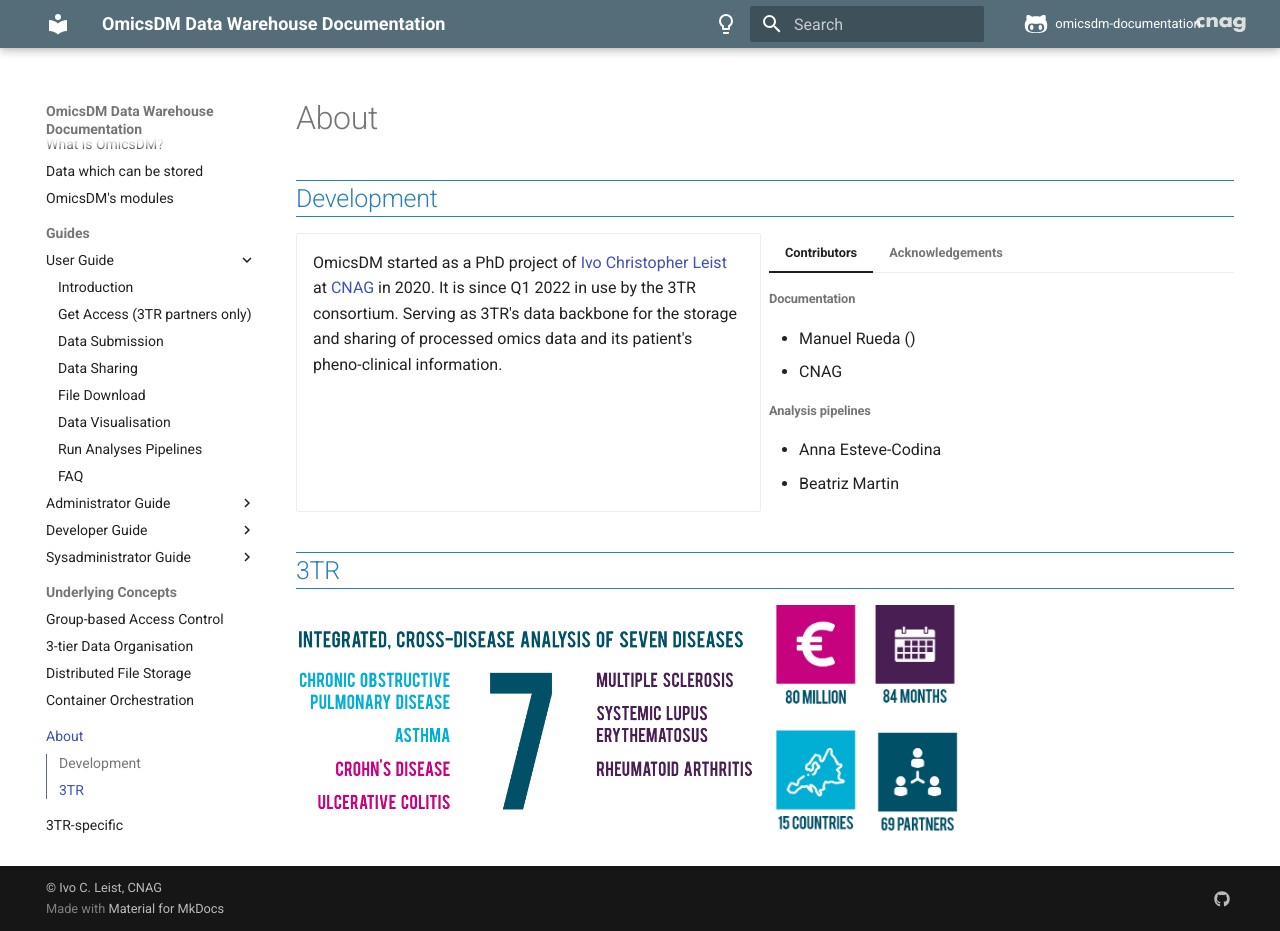
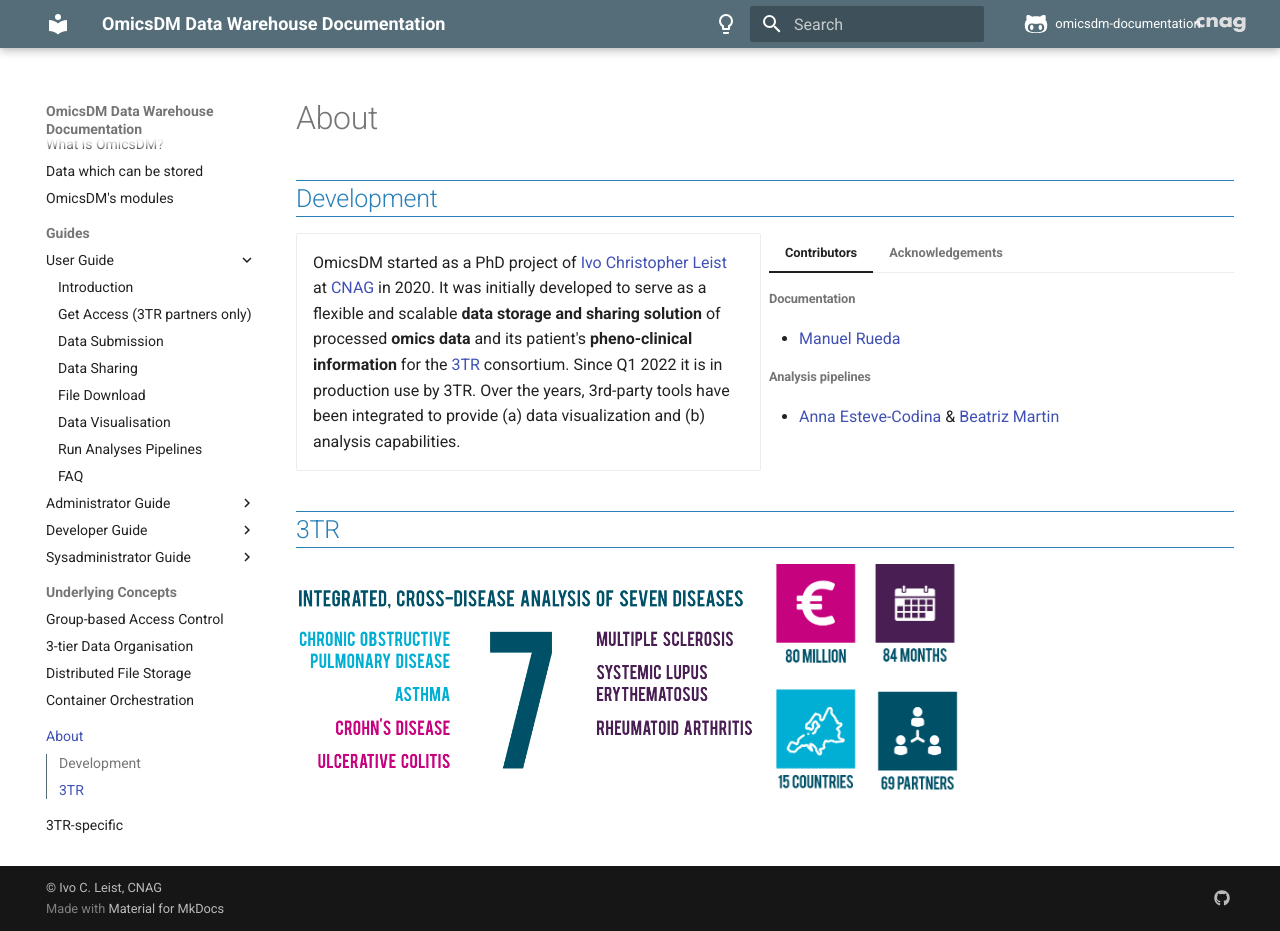
Before and after one commit to CNAG-Biomedical-Informatics/omicsdm-documentation, an MkDocs documentation site: the page built from docs/content/about.md, in a window 1280 px wide and 931 px high. Built offline with MkDocs 1.6.1 and Material for MkDocs 9.7.7, drawn with Linux system fonts in a browser that asks for light colours; comment, search, counter and statistics services are not loaded.

Commit message:
added missing links

```diff
--- a/docs/content/about.md
+++ b/docs/content/about.md
@@ -3,29 +3,32 @@
 ## Development
 <div class="grid cards" markdown>
 
-OmicsDM started as a PhD project of [Ivo Christopher Leist]()
-at [CNAG](https://www.cnag.eu) in 2020. It is since Q1 2022
-in use by the 3TR consortium.
-Serving as 3TR's data backbone for the storage and sharing of processed omics data
-and its patient's pheno-clinical information.
+OmicsDM started as a PhD project of [Ivo Christopher Leist](https://github.com/IvoLeist){target="_blank"}
+at [CNAG](https://www.cnag.eu){target="_blank"} in 2020. It was initially developed to serve
+as a flexible and scalable **data storage and sharing solution** of processed **omics data**
+and its patient's **pheno-clinical information** for the [3TR](https://www.3tr-imi.eu){target="_blank"} consortium.
+Since Q1 2022 it is in production use by 3TR. Over the years, 3rd-party tools have been integrated
+to provide (a) data visualization and (b) analysis capabilities.
 { .card }
 
 === "Contributors"
     ###### Documentation
-      - Manuel Rueda ()
-      - CNAG
+      - [Manuel Rueda]()
 
     ###### Analysis pipelines
-      - Anna Esteve-Codina
-      - Beatriz Martin
+      - [Anna Esteve-Codina](https://scholar.google.com/citations?user=296EwRUAAAAJ){target="_blank"}
+        & [Beatriz Martin](https://www.linkedin.com/in/beatrizmartinmur/){target="_blank"}
 
 === "Acknowledgements"
     ##### CNAG
-      - Ivo G. Gut and his team
-      - Davide Piscia and his team
+      - [Ivo G. Gut](https://scholar.google.com/citations?user=YKdDEVYAAAAJ) and his
+        [team](https://www.cnag.eu/teams/genome-research-unit/biomedical-genomics-group)
+
+      - [Davide Piscia](https://github.com/dpiscia) and his
+        [team](https://www.cnag.eu/teams/bioinformatics-unit/data-platforms-and-tools-development)
 
     ###### 3TR
-      - Guillermo Barturen
+      - [Guillermo Barturen](https://scholar.google.com/citations?hl=en&user=Sq0hugoAAAAJ)
 </div>
 
 ## 3TR
```
